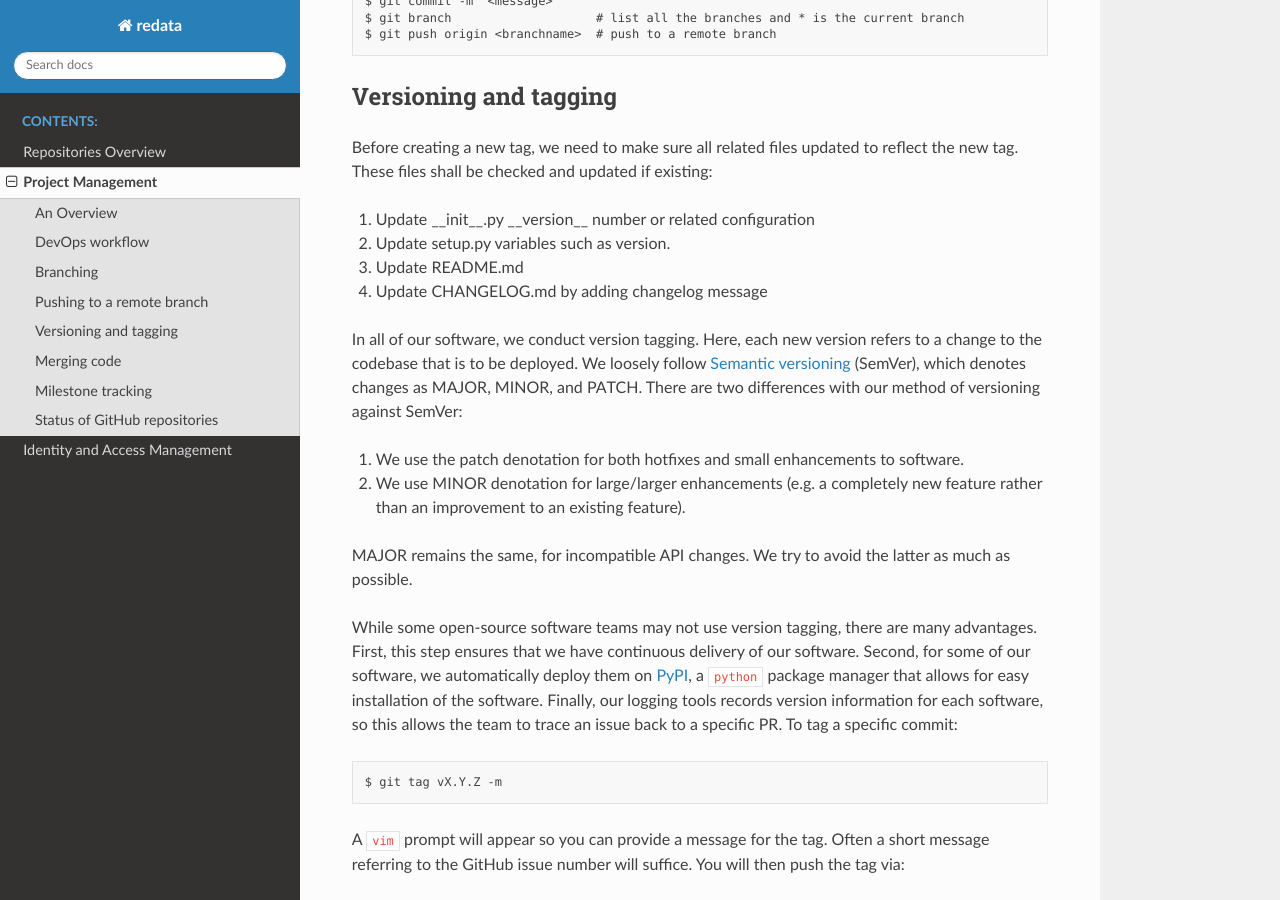
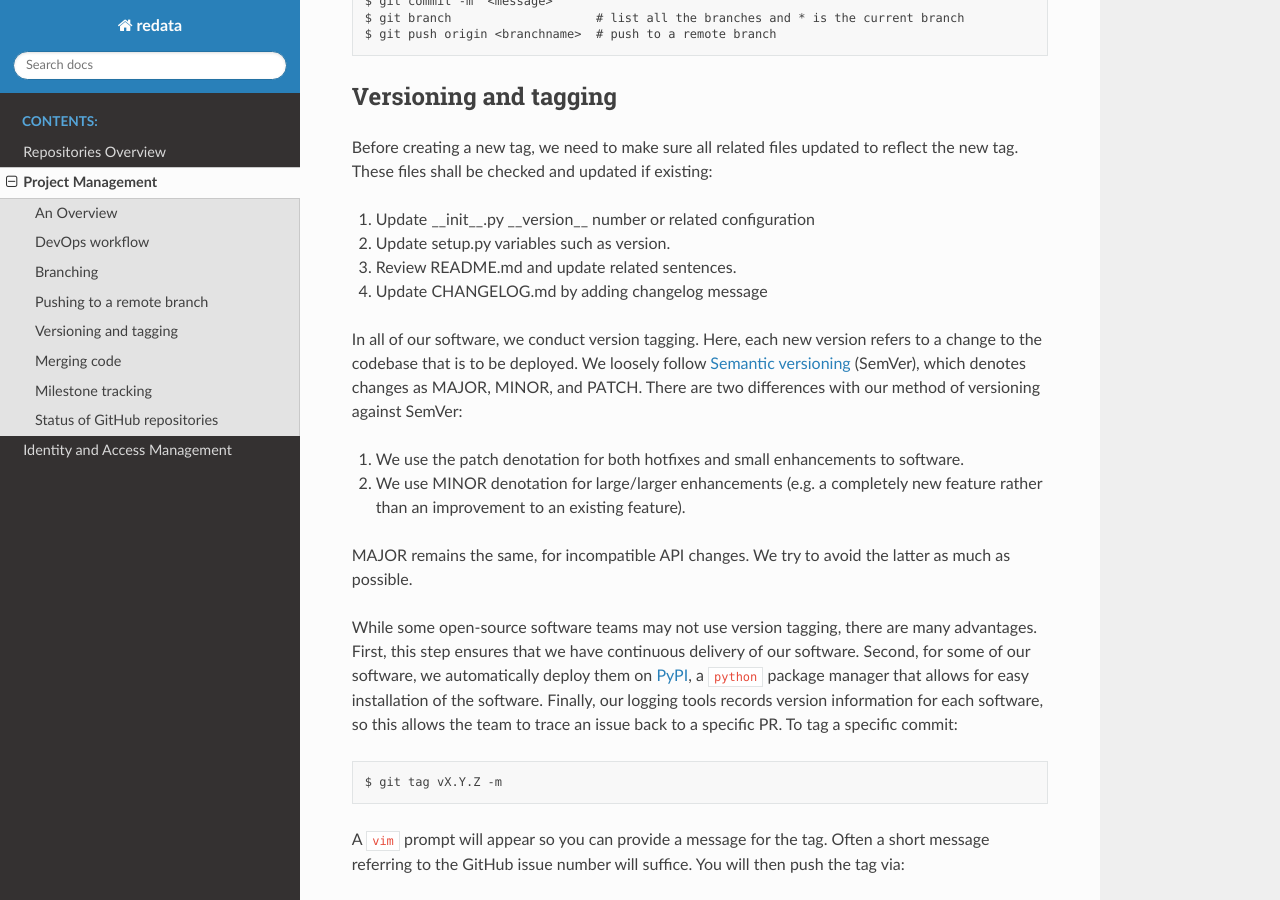
Before and after one commit to UAL-RE/redata-docs, a Sphinx documentation site: the page built from source/project-management.rst, in a window 1280 px wide and 900 px high, scrolled down 1994 px. Built offline with Sphinx 7.4.7 and the Read the Docs theme 2.0.0, drawn with Linux system fonts in a browser that asks for light colours.

Commit message:
updated project_management.rst based on comment 2nd time

```diff
--- a/source/project-management.rst
+++ b/source/project-management.rst
@@ -100,7 +100,7 @@ These files shall be checked and updated if existing:
 
 1. Update __init__.py __version__ number or related configuration
 2. Update setup.py variables such as version.
-3. Update README.md
+3. Review README.md and update related sentences.
 4. Update CHANGELOG.md by adding changelog message
 
 In all of our software, we conduct version tagging.
```
